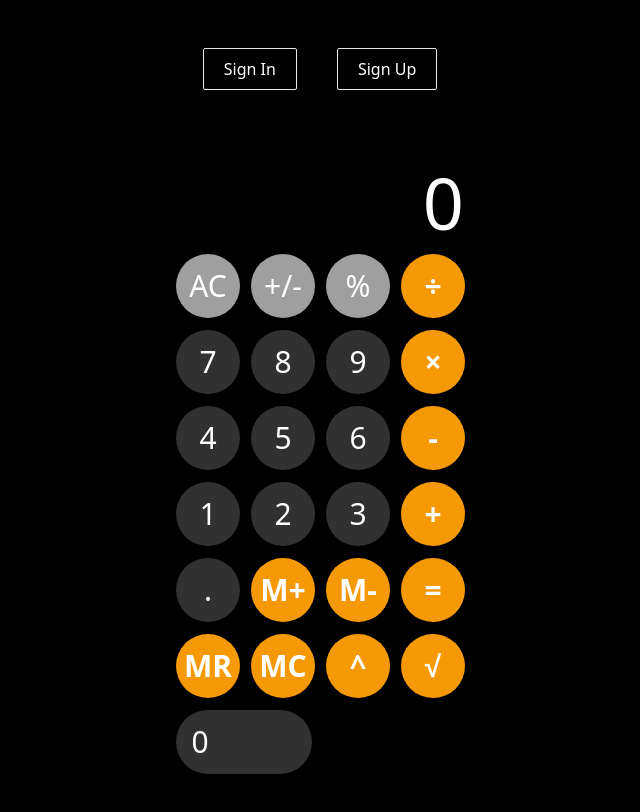
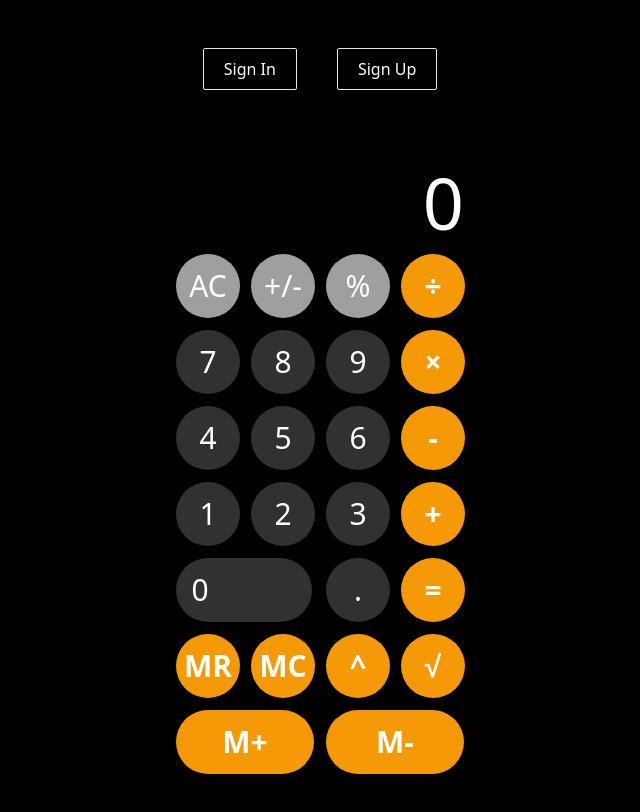
Before and after one commit to pedrobrun/vial-calculator-frontend, a Next.js app: page / in a window 1280 px wide. Shown: the top 812 px of the page, without its empty margins (320-960 px from the left). Built offline with nearby package versions, Linux system fonts and the light colour scheme.

Commit message:
feat: improve calculator UI

```diff
--- a/src/components/calculator/Body.tsx
+++ b/src/components/calculator/Body.tsx
@@ -71,14 +71,15 @@ export function Body({
         +
       </Button>
 
+      <Button
+        onClick={() => addDigit("0")}
+        className="col-span-2 w-32 justify-start pl-6 pr-28"
+        type="dark"
+      >
+        0
+      </Button>
       <Button onClick={() => addDigit(".")} type="dark">
         .
-      </Button>
-      <Button onClick={() => setOperation("M+")} type="highlighted">
-        M+
-      </Button>
-      <Button onClick={() => setOperation("M-")} type="highlighted">
-        M-
       </Button>
       <Button onClick={() => dispatch({ type: "EVALUATE" })} type="highlighted">
         =
@@ -98,11 +99,18 @@ export function Body({
       </Button>
 
       <Button
-        onClick={() => addDigit("0")}
-        className="col-span-2 w-32 justify-start pl-6 pr-28"
-        type="dark"
+        className="col-span-2 w-full"
+        onClick={() => setOperation("M+")}
+        type="highlighted"
       >
-        0
+        M+
+      </Button>
+      <Button
+        className="col-span-2 w-full place-self-end"
+        onClick={() => setOperation("M-")}
+        type="highlighted"
+      >
+        M-
       </Button>
     </div>
   );
```
